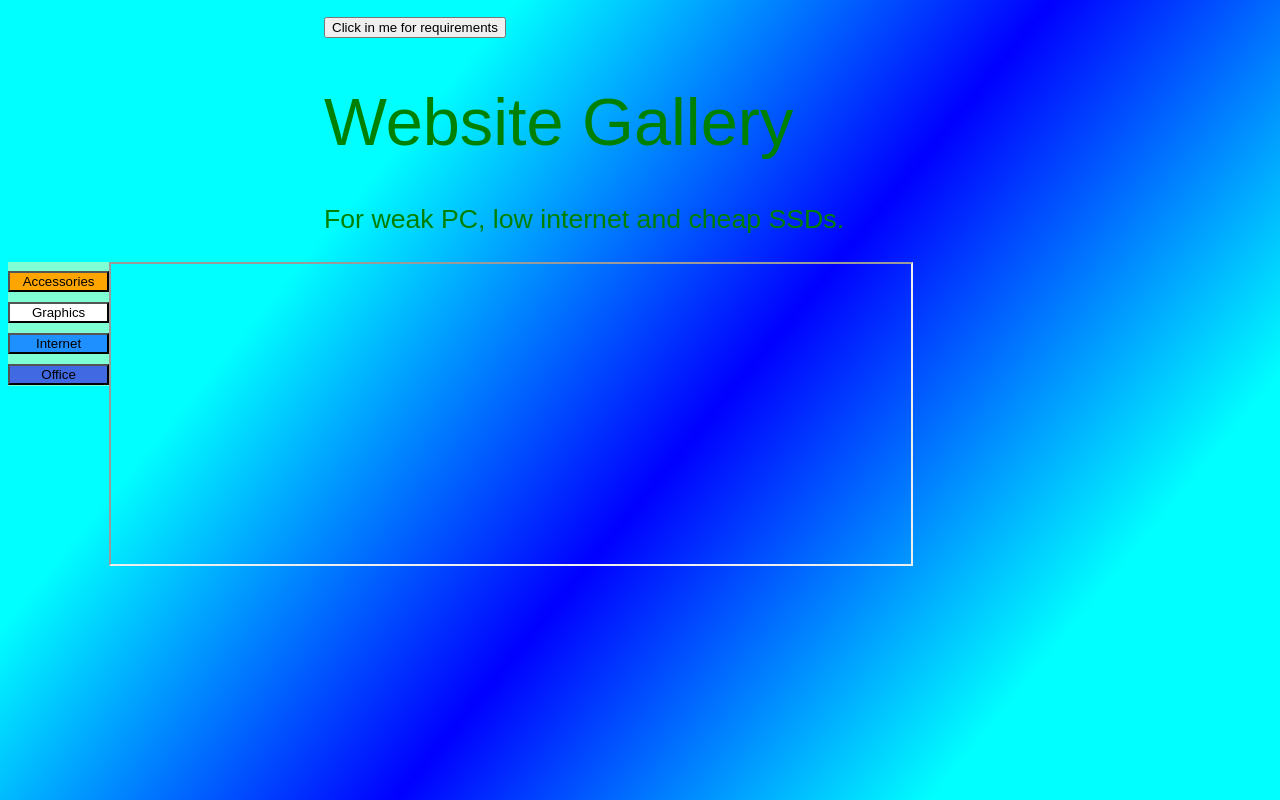
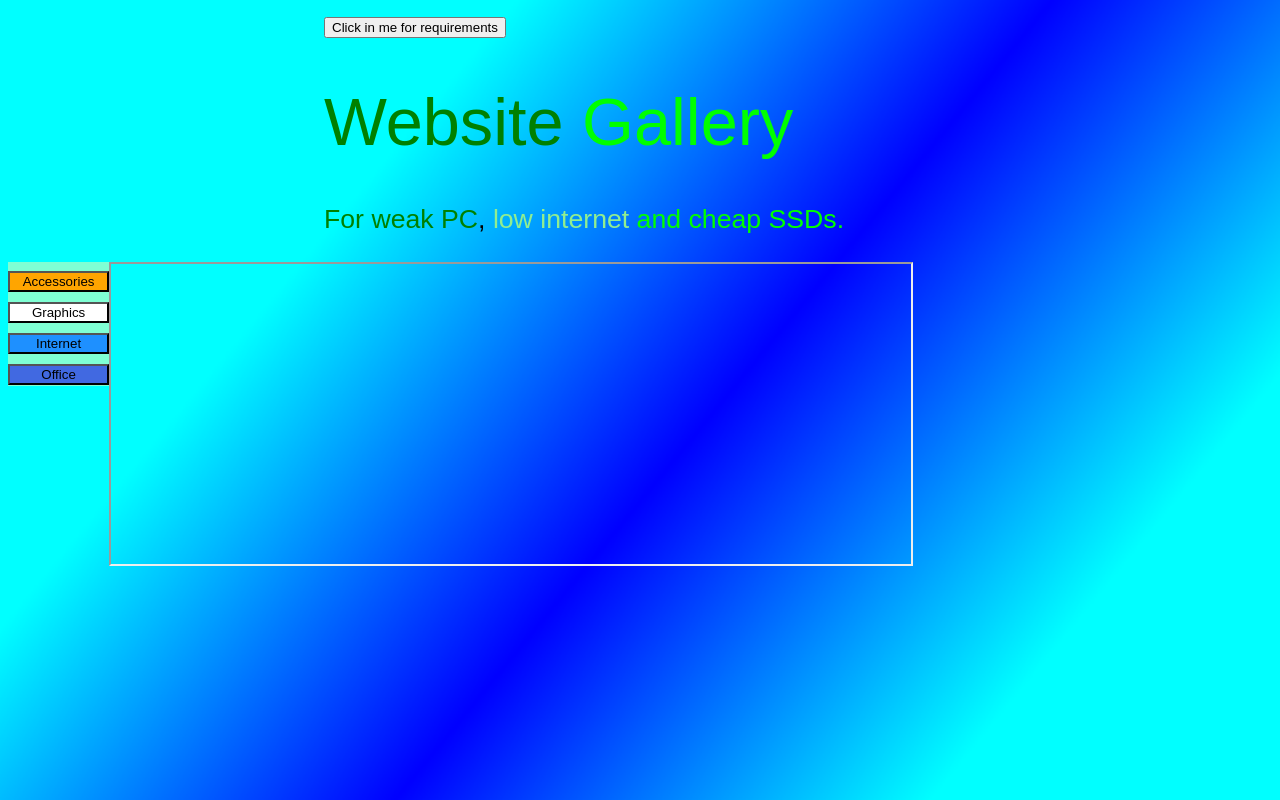
Before and after one commit to filipe04developing/welipe2.0, a plain HTML site: page index.html in a window 1280 px wide. Drawn offline with Linux system fonts and the light colour scheme.

Commit message:
Update index.html

```diff
--- a/index.html
+++ b/index.html
@@ -85,8 +85,8 @@ input{
     </header>
   <div id="bar" class=hidden><font color = white>Minimum:<br>PC(doesn't work very well in mobile)<br>CPU: Intel Core i3-350M/ Intel Core 2 Duo E7500/ AMD A4-3400 <br> 4GB RAM<br>800x600 resolution<br><br>Recommended: <br> CPU: Intel Core i5-2520M/ Intel Core i3-3220/ AMD A8-3870K<br>4GB RAM </font></div>
 
-  <h1 align = left><font color = green>Website Gallery</h1>
-    <p align = left>For weak PC, low internet and cheap SSDs.</font></p>
+      <h1 align = left><font color = green>Website</font><font color = lime> Gallery</font></h1>
+      <p align = left><font color = green>For weak PC</font>, <font color = lightgreen>low internet</font> <font color = lime>and cheap SSDs.</font></p>
     </div>
 <div id = barra>
   <a href = "accessories.html" target="programwindow"><button id = ac1>Accessories</button></a>
```
